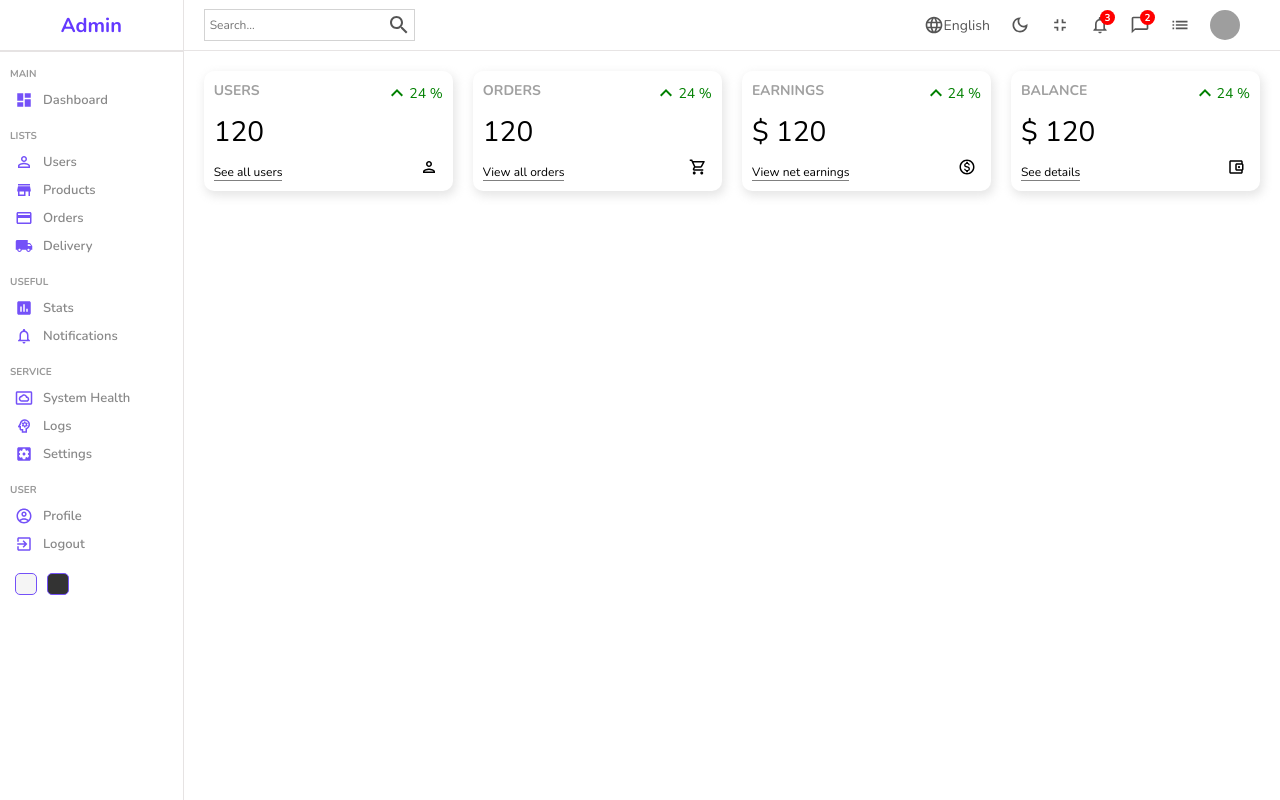
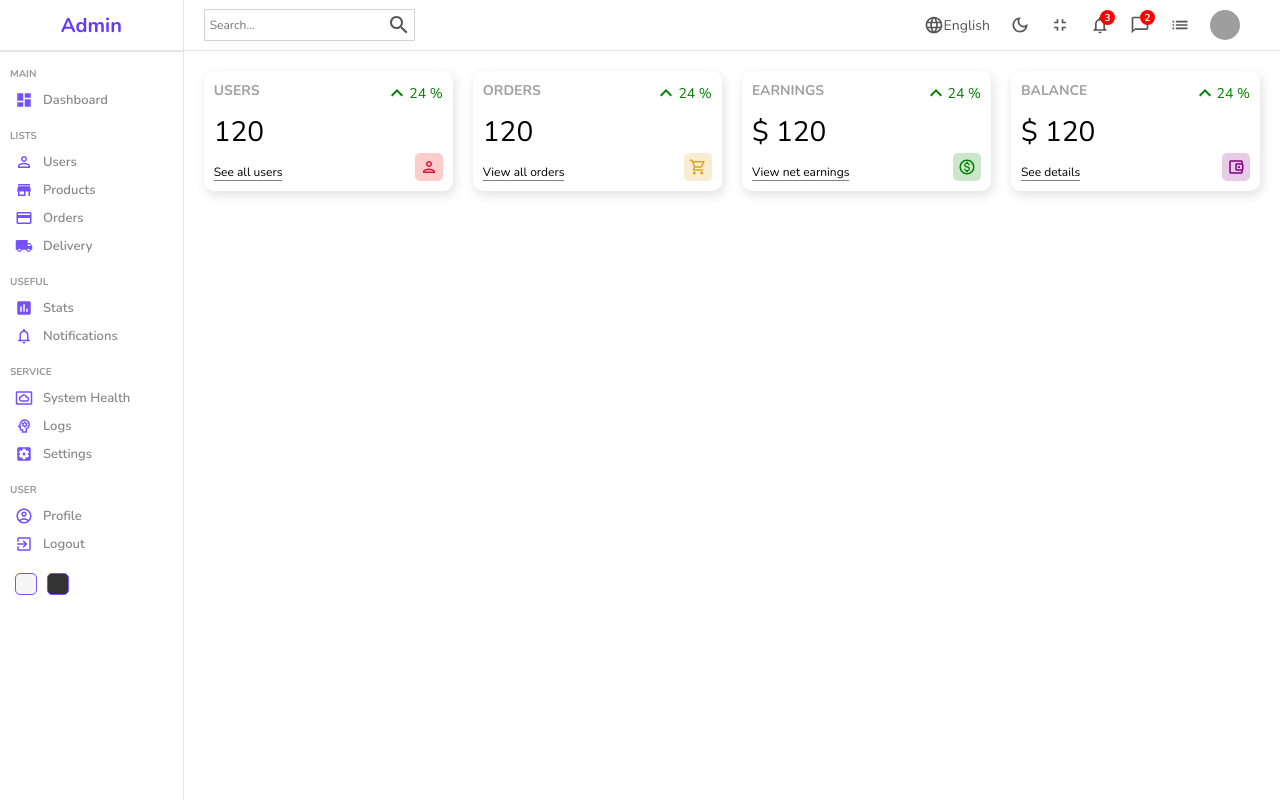
Before and after one commit to daw-maj-pl/admin-dashboard, a React (Create React App) app: page / in a window 1280 px wide. Built offline with nearby package versions, Linux system fonts and the light colour scheme; grey boxes are pictures that could not be loaded.

Commit message:
Apply styling to icons

```diff
--- a/src/components/widget/Widget.jsx
+++ b/src/components/widget/Widget.jsx
@@ -18,7 +18,15 @@
         title: 'USERS',
         isMoney: false,
         link: 'See all users',
-        icon: <PersonOutlinedIcon className="icon" />
+        icon: (
+          <PersonOutlinedIcon
+            className="icon"
+            style={{
+              color: 'crimson',
+              backgroundColor: 'rgba(255, 0, 0, 0.2)'
+            }}
+          />
+        )
       };
       break;
     case 'order':
@@ -26,7 +34,15 @@
         title: 'ORDERS',
         isMoney: false,
         link: 'View all orders',
-        icon: <ShoppingCartOutlinedIcon className="icon" />
+        icon: (
+          <ShoppingCartOutlinedIcon
+            className="icon"
+            style={{
+              backgroundColor: 'rgba(218, 165, 32, 0.2)',
+              color: 'goldenrod'
+            }}
+          />
+        )
       };
       break;
     case 'earning':
@@ -34,7 +50,12 @@
         title: 'EARNINGS',
         isMoney: true,
         link: 'View net earnings',
-        icon: <MonetizationOnOutlinedIcon className="icon" />
+        icon: (
+          <MonetizationOnOutlinedIcon
+            className="icon"
+            style={{ backgroundColor: 'rgba(0, 128, 0, 0.2)', color: 'green' }}
+          />
+        )
       };
       break;
     case 'balance':
@@ -42,7 +63,15 @@
         title: 'BALANCE',
         isMoney: true,
         link: 'See details',
-        icon: <AccountBalanceWalletOutlinedIcon className="icon" />
+        icon: (
+          <AccountBalanceWalletOutlinedIcon
+            className="icon"
+            style={{
+              backgroundColor: 'rgba(128, 0, 128, 0.2)',
+              color: 'purple'
+            }}
+          />
+        )
       };
       break;
     default:
```
